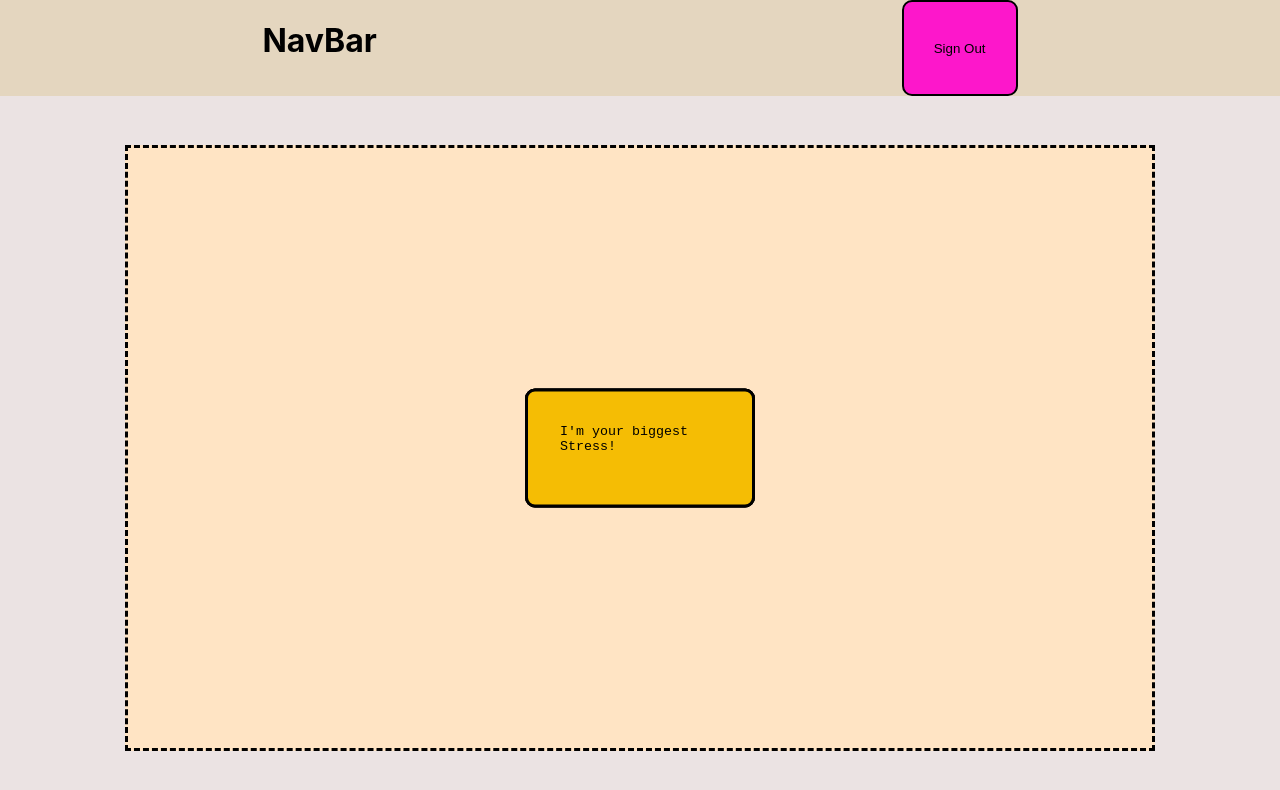
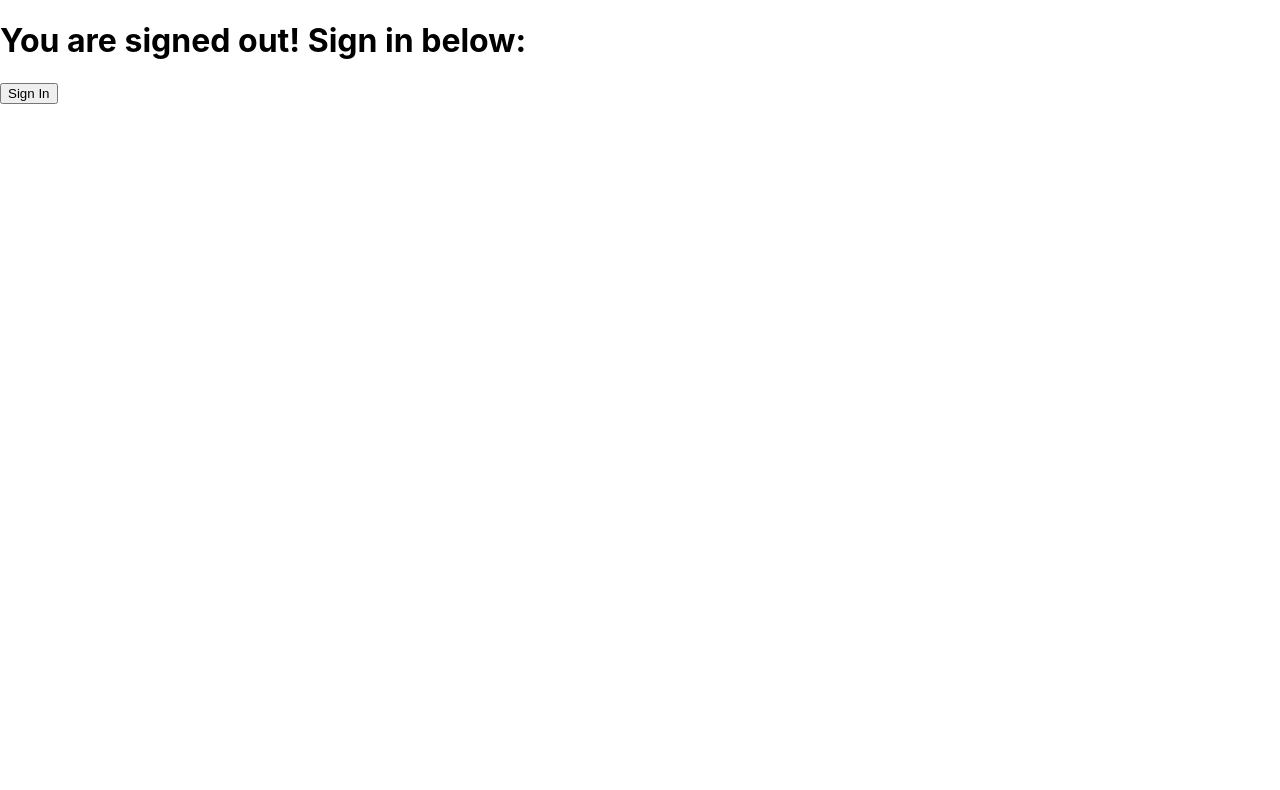
Before and after one commit to theromanhinds/StressBoard, a React (Create React App) app: page / in a window 1280 px wide. Shown: the top 790 px of the page. Built offline with nearby package versions, Linux system fonts and the light colour scheme.

Commit message:
google authentication

```diff
--- a/package.json
+++ b/package.json
@@ -6,10 +6,12 @@
     "@testing-library/jest-dom": "^5.16.5",
     "@testing-library/react": "^13.4.0",
     "@testing-library/user-event": "^13.5.0",
+    "firebase": "^9.15.0",
     "nanoid": "^4.0.0",
     "react": "^18.2.0",
     "react-dom": "^18.2.0",
     "react-draggable": "^4.4.5",
+    "react-firebase-hooks": "^5.1.1",
     "react-scripts": "5.0.1",
     "web-vitals": "^2.1.4"
   },
--- a/src/App.js
+++ b/src/App.js
@@ -1,20 +1,38 @@
-import { useState } from 'react';
+import { React, useEffect, useState } from 'react';
 import './App.css';
 
 import StressBoard from './Pages/StressBoard';
 import SignedOut from './Pages/SignedOut';
 
+import { auth, provider } from './FirebaseConfig.js';
+import { signInWithPopup } from 'firebase/auth';
+
+
 function App() {
 
-  const [signedIn, setSignedIn] = useState(true);
+  const [user, setUser] = useState('');
 
-  function signHandler() {
-    setSignedIn(current => !current);
+  function signInWithGoogle() {
+    signInWithPopup(auth, provider).then((result) => {
+      setUser(result);
+      localStorage.setItem("user", result);
+    }).catch((error) => {
+      console.log(error);
+    })
+  }
+
+  useEffect(() => {
+    setUser(localStorage.getItem("user"));
+  })
+
+  function signOut() {
+    localStorage.clear();
+    window.location.reload();
   }
 
   return (
     <div className="App">
-      {signedIn ? <StressBoard signHandler={signHandler}/> : <SignedOut signHandler={signHandler}/>}
+      {user ? <StressBoard signOut={signOut}/> : <SignedOut signInWithGoogle={signInWithGoogle}/>}
     </div>
 
   );
--- a/src/Components/NavBar.js
+++ b/src/Components/NavBar.js
@@ -1,11 +1,11 @@
 import React from 'react'
 import '../App.css'
 
-function NavBar({signHandler}) {
+function NavBar({signOut}) {
   return (
     <div className='NavBarDiv'>
         <h1>NavBar</h1>
-        <button className='SignButton' onClick={() => signHandler()}>Sign Out</button>
+        <button className='SignButton' onClick={() => signOut()}>Sign Out</button>
     </div>
   )
 }
--- /dev/null
+++ b/src/FirebaseConfig.js
@@ -0,0 +1,17 @@
+import { initializeApp } from 'firebase/app';
+import { getAuth, GoogleAuthProvider, signInWithPopup } from 'firebase/auth';
+
+const firebaseConfig = {
+  apiKey: "AIzaSyBgHxg8ZrAApV-rPlJ2m5e8Phrpcamd4AU",
+  authDomain: "stressboard-d17fb.firebaseapp.com",
+  projectId: "stressboard-d17fb",
+  storageBucket: "stressboard-d17fb.appspot.com",
+  messagingSenderId: "1056873554170",
+  appId: "1:1056873554170:web:41295613c15ad786756943",
+  measurementId: "G-TZYLY0P6V9"
+}
+
+const app = initializeApp(firebaseConfig);
+export const auth = getAuth(app);
+
+export const provider = new GoogleAuthProvider();
--- a/src/Pages/SignedOut.js
+++ b/src/Pages/SignedOut.js
@@ -1,11 +1,11 @@
-import React from 'react'
+import React from 'react';
 
-function SignedOut({signHandler}) {
+function SignedOut({signInWithGoogle}) {
 
   return (
     <div>
         <h1>You are signed out! Sign in below:</h1>
-        <button onClick={() => signHandler()}>Sign In</button>
+        <button onClick={() => signInWithGoogle()}>Sign In</button>
     </div>
   )
 }
--- a/src/Pages/StressBoard.js
+++ b/src/Pages/StressBoard.js
@@ -8,7 +8,7 @@ import { nanoid } from 'nanoid';
 import '../App.css';
 
 //renders the main page component the user uses
-function StressBoard({signHandler}) {
+function StressBoard({signOut}) {
 
   //dynamic array of StressCard data
   const [cards, setCards] = useState([
@@ -99,7 +99,7 @@ function StressBoard({signHandler}) {
 
   return (
     <div className='Board'>
-        <NavBar signHandler={signHandler}/>
+        <NavBar signOut={signOut}/>
         <div className='BoardAreaDiv'>
           <StressCards addCard={addCard} cards={cards}
           updateSelected={updateSelected} handleChange={handleChange}
```
Also changed, not shown: 1 other file (tests, documents, lock files or other folders).
